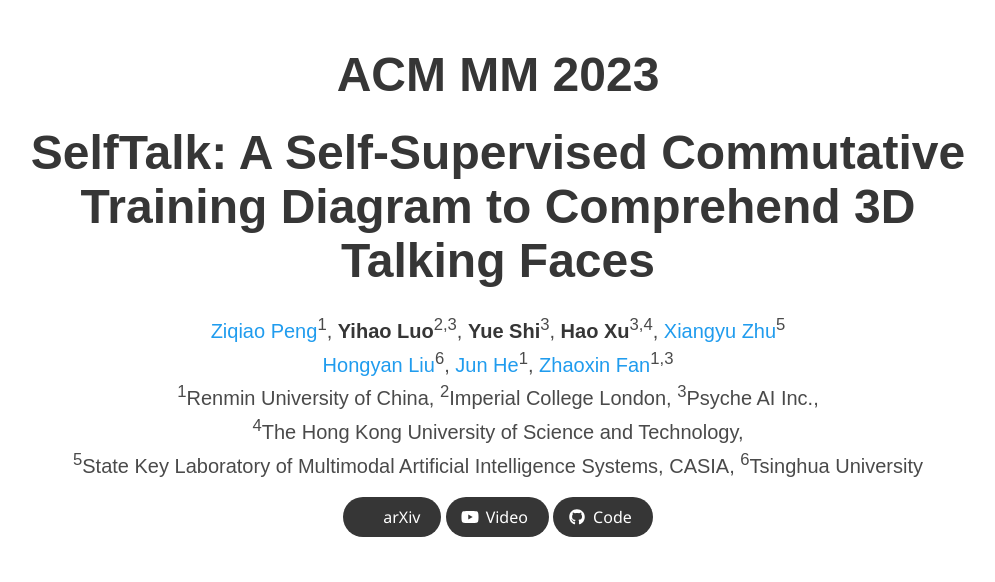
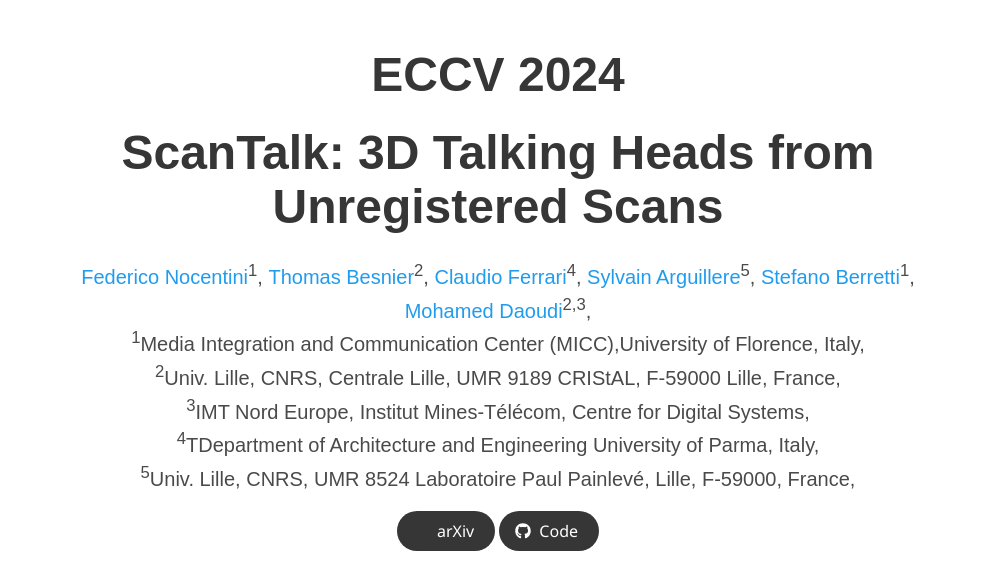
Before and after one commit to FedeNoce/fedenoce.github.io, a Jekyll site: the page scantalk/index.html, which Jekyll copies as it is, in a window 1280 px wide and 1400 px high. Shown: the top 582 px of the window, without its empty margins (142-1137 px from the left). Built offline with Jekyll 4.4.1, drawn with Linux system fonts in a browser that asks for light colours; nearby versions of some CDN libraries; some web fonts are replaced; library files that are not in the unit come from our copies; a style sheet for code colours, icons or effects is not loaded; some of the changed text lies outside the part shown; grey boxes are pictures that could not be loaded.

Commit message:
modified:   scantalk/index.html 	deleted:    scantalk/media/SelfTalk.pdf 	new file:   scantalk/media/scantalk.pdf 	new file:   scantalk/static/videos/scantalk.png 	new file:   scantalk/static/videos/scantalk_idea.png 	deleted:    scantalk/static/videos/selftalk-arxiv.mp4 	deleted:    scantalk/static/videos/selftalk.png

```diff
--- a/scantalk/index.html
+++ b/scantalk/index.html
@@ -4,9 +4,9 @@
   <meta charset="utf-8">
   <meta name="description"
         content="">
-  <meta name="keywords" content="3D Talking Face, Self-Supervision, Commutative Diagram, Lip Reading">
+  <meta name="keywords" content="3D Talking Heads, DiffusionNet, 3D Scans Animation">
   <meta name="viewport" content="width=device-width, initial-scale=1">
-  <title>SelfTalk</title>
+  <title>ScanTalk</title>
 
   <!-- Global site tag (gtag.js) - Google Analytics -->
   <!-- <script async src="https://www.googletagmanager.com/gtag/js?id=G-PYVRSFMDRL"></script> -->
@@ -88,41 +88,29 @@
     <div class="container is-max-desktop">
       <div class="columns is-centered">
         <div class="column has-text-centered">
-          <h1 class="title is-1 publication-title">ACM MM 2023</h1>
-          <h1 class="title is-1 publication-title">SelfTalk: A Self-Supervised Commutative Training Diagram to Comprehend 3D Talking Faces</h1>
+          <h1 class="title is-1 publication-title">ECCV 2024</h1>
+          <h1 class="title is-1 publication-title">ScanTalk: 3D Talking Heads from Unregistered Scans</h1>
           <div class="is-size-5 publication-authors">
             <span class="author-block">
-              <a href="https://ziqiaopeng.github.io/">Ziqiao Peng</a><sup>1</sup>,</span>
+              <a href="https://fedenoce.github.io/">Federico Nocentini</a><sup>1</sup>,</span>
             <span class="author-block">
-              <strong>Yihao Luo</strong><sup>2,3</sup>,</span>
+                <a href="https://tbesnier.github.io/">Thomas Besnier</a><sup>2</sup>,</span>
             <span class="author-block">
-              <strong>Yue Shi</strong><sup>3</sup>,
-            </span>
+                <a href="https://scholar.google.com/citations?hl=en&user=aael17YAAAAJ&view_op=list_works&sortby=pubdate">Claudio Ferrari</a><sup>4</sup>,</span>
             <span class="author-block">
-              <strong>Hao Xu</strong><sup>3,4</sup>,
-            </span>
+                <a href="http://math.univ-lyon1.fr/~arguillere/">Sylvain Arguillere</a><sup>5</sup>,</span>
             <span class="author-block">
-              <a href="https://xiangyuzhu-open.github.io/homepage/">Xiangyu Zhu</a><sup>5</sup>
-            </span>
-            <br>
+                <a href="https://scholar.google.com/citations?user=3GPTAGQAAAAJ&hl=en">Stefano Berretti</a><sup>1</sup>,</span>
             <span class="author-block">
-              <a href="https://www.sem.tsinghua.edu.cn/info/1189/32080.htm">Hongyan Liu</a><sup>6</sup>,
-            </span>
-            <span class="author-block">
-              <a href="http://info.ruc.edu.cn/jsky/szdw/adszycx/bssds/jsjyyjs1/22e455e725db45a3a310bbc0f045c0f1.htm">Jun He</a><sup>1</sup>,
-            </span>
-            <span class="author-block">
-              <a href="https://fanzhaoxin666.github.io/">Zhaoxin Fan</a><sup>1,3</sup>
-            </span>
+                <a href="https://scholar.google.com/citations?user=3GPTAGQAAAAJ&hl=en">Mohamed Daoudi</a><sup>2,3</sup>,</span>
           </div>
 
           <div class="is-size-5 publication-authors">
-            <span class="author-block"><sup>1</sup>Renmin University of China,</span>
-            <span class="author-block"><sup>2</sup>Imperial College London,</span>
-            <span class="author-block"><sup>3</sup>Psyche AI Inc.,</span>
-            <span class="author-block"><sup>4</sup>The Hong Kong University of Science and Technology,</span>
-            <span class="author-block"><sup>5</sup>State Key Laboratory of Multimodal Artificial Intelligence Systems, CASIA,</span>
-            <span class="author-block"><sup>6</sup>Tsinghua University</span>
+            <span class="author-block"><sup>1</sup>Media Integration and Communication Center (MICC),University of Florence, Italy,</span>
+            <span class="author-block"><sup>2</sup>Univ. Lille, CNRS, Centrale Lille, UMR 9189 CRIStAL, F-59000 Lille, France,</span>
+            <span class="author-block"><sup>3</sup>IMT Nord Europe, Institut Mines-Télécom, Centre for Digital Systems,</span>
+            <span class="author-block"><sup>4</sup>TDepartment of Architecture and Engineering University of Parma, Italy,</span>
+            <span class="author-block"><sup>5</sup>Univ. Lille, CNRS, UMR 8524 Laboratoire Paul Painlevé, Lille, F-59000, France,</span>
 
           </div>
 
@@ -130,7 +118,7 @@
             <div class="publication-links">
               <!-- PDF Link. -->
               <span class="link-block">
-                <a href="https://arxiv.org/abs/2306.10799"
+                <a href="https://arxiv.org/abs/2403.10942"
                    class="external-link button is-normal is-rounded is-dark">
                   <span class="icon">
                       <i class="ai ai-arxiv"></i>
@@ -147,10 +135,10 @@
                   </span>
                   <span>Video</span>
                 </a>
-              </span>
+              </span> -->
               <!-- Dataset Link. -->
               <span class="link-block">
-                <a href="https://github.com/psyai-net/SelfTalk_release"
+                <a href="https://github.com/miccunifi/ScanTalk/"
                    class="external-link button is-normal is-rounded is-dark">
                   <span class="icon">
                       <i class="fab fa-github"></i>
@@ -165,11 +153,12 @@
   </div>
 </section>
 
+<!--
 <section class="hero teaser">
   <div class="container is-max-desktop">
     <div class="hero-body">
       <video id="teaser" autoplay loop controls playsinline height="100%">
-        <source src="./static/videos/selftalk-arxiv.mp4"
+        <source src="./static/videos/scantalk.png"
                 type="video/mp4">
       </video>
       <h2 class="subtitle has-text-centered">
@@ -178,8 +167,27 @@
     </div>
   </div>
 </section>
+-->
+<!-- Proposed Method. -->
+<div class="columns is-centered has-text-centered">
+  <div class="column is-four-fifths">
+    <div class="content has-text-justified">
+      <img src="./static/videos/scantalk_idea.png" alt="scantalk_idea">
+      <p>
+        <br>
+        We present <strong>ScanTalk</strong>, a deep learning architecture to animate <strong>any</strong> 3D face
+        mesh driven by a speech. ScanTalk is robust enough to learn on multiple unrelated
+        datasets with a unique model, whilst allowing us to infer on unregistered face meshes.
+      </p>
+      <!-- <p>
 
+      </p>
+      <p>
 
+      </p> -->
+    </div>
+  </div>
+</div>
 
 
 <section class="section">
@@ -190,17 +198,22 @@
         <h2 class="title is-3">Abstract</h2>
         <div class="content has-text-justified">
           <p>
-            Speech-driven 3D face animation technique, extending its applications to various multimedia fields.
-             Previous research has generated promising realistic lip movements and facial expressions from audio signals.
-             However, traditional regression models solely driven by data face several essential problems, such as difficulties
-             in accessing precise labels and domain gaps between different modalities, leading to unsatisfactory results lacking precision and coherence.
+            Speech-driven 3D talking heads generation has emerged as a significant area of interest among researchers,
+            presenting numerous challenges. Existing methods are constrained by animating faces with fixed topologies,
+            wherein point-wise correspondence is established,
+            and the number and order of points remains consistent across all identities the model can animate.
             <br>
             <br>
-            To enhance the visual accuracy of generated lip movement while reducing the dependence on labeled data, we propose a novel framework SelfTalk, by involving self-supervision in a cross-modals network system to learn 3D talking faces.
-            The framework constructs a network system consisting of three modules: facial animator, speech recognizer, and lip-reading interpreter.
-            The core of SelfTalk is a commutative training diagram that facilitates compatible features exchange among audio, text, and lip shape, enabling our models to learn the intricate connection between these factors. The proposed framework leverages the knowledge learned from the lip-reading interpreter to generate more plausible lip shapes.
-            Extensive experiments and user studies demonstrate that our proposed approach achieves state-of-the-art performance both qualitatively and quantitatively.
-            We recommend watching the supplementary.
+            In this work, we present ScanTalk, a novel framework capable of animating 3D
+            faces in arbitrary topologies including scanned data. Our approach relies on
+            the DiffusionNet architecture to overcome the fixed topology constraint, offering
+            promising avenues for more flexible and realistic 3D animations. By leveraging the power of DiffusionNet,
+            ScanTalk not only adapts to diverse facial structures but also maintains fidelity when dealing with scanned data,
+            thereby enhancing the authenticity and versatility of generated 3D talking heads. Through comprehensive comparisons
+            with state-of-the-art methods, we validate the efficacy of our approach, demonstrating its capacity to generate realistic
+            talking heads comparable to existing techniques. While our primary objective is to develop a generic method free from
+            topological constraints, all state-of-the-art methodologies are bound by such limitations.
+
 
           </p>
         </div>
@@ -214,15 +227,16 @@
       <div class="column is-four-fifths">
         <h2 class="title is-3">Proposed Method</h2>
         <div class="content has-text-justified">
-          <img src="./static/videos/selftalk.png" alt="selftalk">
+          <img src="./static/videos/scantalk.png" alt="scantalk">
           <p>
             <br>
-            Overview of the proposed SelfTalk. We constructed a commutative training diagram consisting of three modules: facial animator,
-            speech recognizer, and lip-reading interpreter. Specifically, given an input audio signal <img style="transform: translateY(0.1em); background: white;" src="../selftalk/svg/A.svg">, the facial animator
-            module extracts the corresponding facial animation <img style="transform: translateY(0.1em); background: white;" src="../selftalk/svg/Y.svg">, which constitutes the core component of our framework.
-            The speech recognizer, on the other hand, is capable of producing the corresponding text <img style="transform: translateY(0.1em); background: white;" src="../selftalk/svg/S.svg"> and utilizing it as a
-            ground truth label for supervision. Lastly, the lip-reading interpreter interprets lip movements, produces a text distribution
-            and establishes a constraint using the label from <img style="transform: translateY(0.1em); background: white;" src="../selftalk/svg/E.svg">.
+            Architecture of <strong>ScanTalk</strong> A novel Encoder-Decoder framework designed to dynamically animate any
+             3D face based on a spoken sentence from an audio file. The Encoder integrates the 3D neutral face, per-vertex
+             surface features (crucial for DiffusionNet and precomputed by the operators OP),
+            and the audio file, yielding a fusion of per-vertex and audio features.
+          These combined descriptors, alongside $P_i^n$, are then passed to the Decoder, which mirrors a reversed
+           DiffusionNet encoder structure. The Decoder predicts the deformation of the 3D neutral face, which is then
+           combined with the original 3D neutral face to generate the animated sequence.
 
           </p>
           <!-- <p>
@@ -244,14 +258,15 @@
   <div class="container is-max-desktop content">
     <h2 class="title">BibTeX</h2>
     <pre><code>
-      @inproceedings{peng2023selftalk,
-        title={SelfTalk: A Self-Supervised Commutative Training Diagram to Comprehend 3D Talking Faces},
-        author={Ziqiao Peng and Yihao Luo and Yue Shi and Hao Xu and Xiangyu Zhu and Hongyan Liu and Jun He and Zhaoxin Fan},
-        booktitle={Proceedings of the 31st ACM International Conference on Multimedia},
-        pages = {5292–5301},
-        doi = {10.1145/3581783.3611734},
-        year={2023}
-      }
+      @misc{nocentini2024scantalk3dtalkingheads,
+        title={ScanTalk: 3D Talking Heads from Unregistered Scans},
+        author={Federico Nocentini and Thomas Besnier and Claudio Ferrari and Sylvain Arguillere and Stefano Berretti and Mohamed Daoudi},
+        year={2024},
+        eprint={2403.10942},
+        archivePrefix={arXiv},
+        primaryClass={cs.CV},
+        url={https://arxiv.org/abs/2403.10942},
+  }
 </code></pre>
   </div>
 </section>
@@ -262,10 +277,10 @@
 <footer class="footer">
   <div class="container">
       <div class="content has-text-centered">
-          <a class="icon-link" href="./media/SelfTalk.pdf">
+          <a class="icon-link" href="./media/scantalk.pdf">
               <i class="fas fa-file-pdf"></i>
           </a>
-          <a class="icon-link" href="https://github.com/ZiqiaoPeng/selftalk" class="external-link" disabled>
+          <a class="icon-link" href="https://github.com/miccunifi/ScanTalk/" class="external-link" disabled>
               <i class="fab fa-github"></i>
           </a>
       </div>
```
Also changed, not shown: other parts of scantalk/index.html (+1 -1 lines), scantalk/static/videos/scantalk.png (added), scantalk/static/videos/scantalk_idea.png (added), scantalk/static/videos/selftalk.png (deleted), 1 other file.
